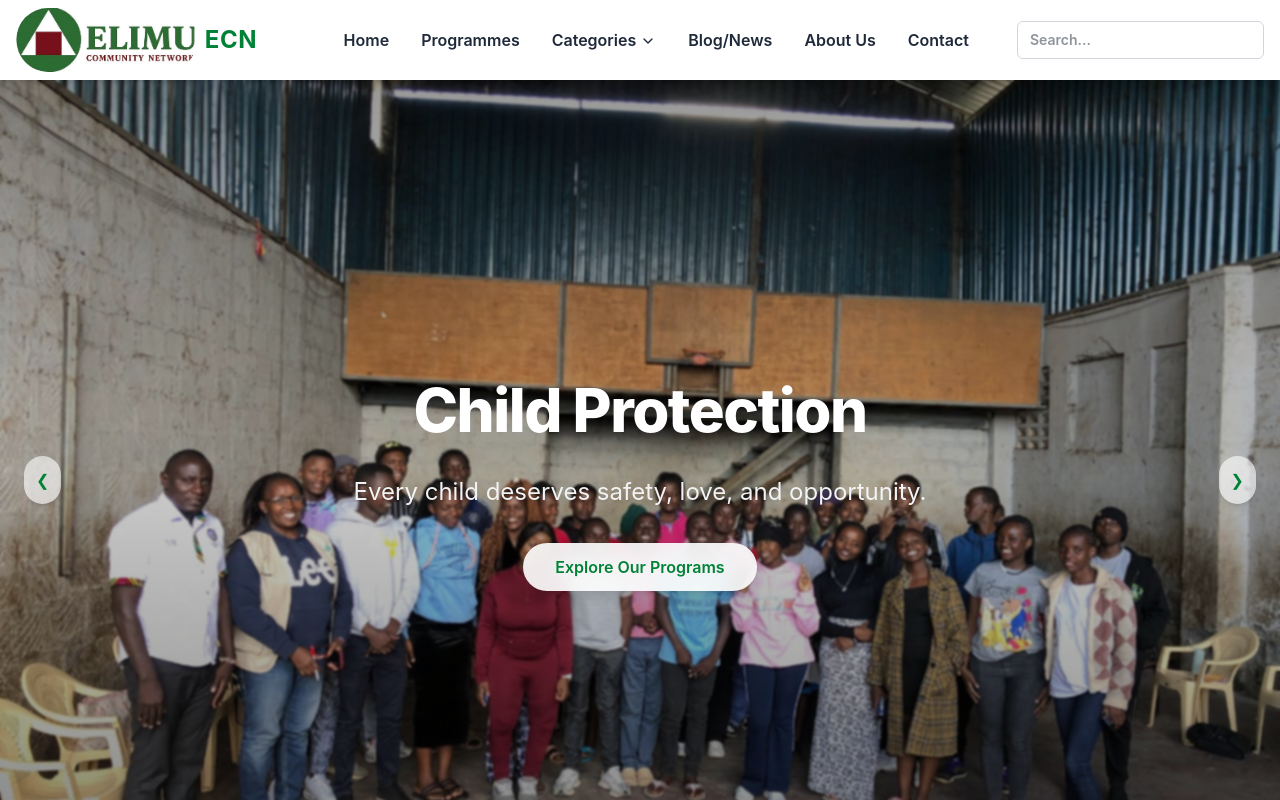
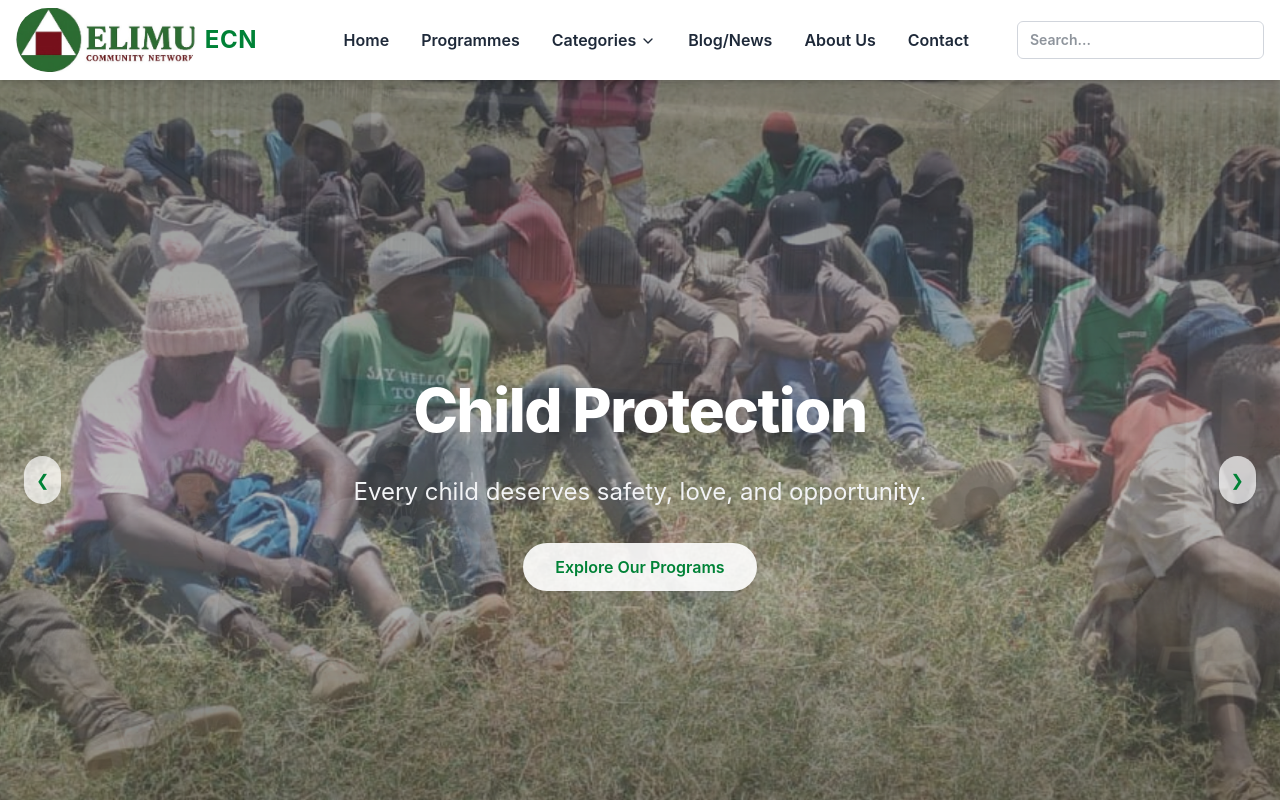
Before and after one commit to steph10920/ecnafrica, a React (Vite) app: page / in a window 1280 px wide. Shown: the top 800 px of the page. Built offline with nearby package versions, Linux system fonts and the light colour scheme.

Commit message:
framer motion + opacity fade added to home slides

```diff
--- a/src/pages/Home.jsx
+++ b/src/pages/Home.jsx
@@ -67,7 +67,7 @@ export default function Home() {
   return (
     <div className="min-h-screen flex flex-col bg-gradient-to-br from-green-50 via-white to-green-100">
       {/* 🔹 HERO SECTION */}
-      <section className="relative w-full h-[100vh] sm:h-[100vh] md:h-[100vh] overflow-hidden">
+      <section className="relative w-full h-[100vh] overflow-hidden">
         {slides.map((slide, i) => (
           <motion.img
             key={i}
@@ -75,21 +75,30 @@ export default function Home() {
             alt={`Slide ${i + 1}`}
             loading="eager"
             decoding="async"
-            initial={{ opacity: 0 }}
-            animate={{ opacity: i === currentIndex ? 1 : 0 }}
-            transition={{ duration: 1.2, ease: "easeInOut" }}
-            className="absolute inset-0 w-full h-full object-cover object-center transition-opacity duration-1000 [image-rendering:crisp-edges] sm:[image-rendering:high-quality]"
-
+            initial={{ opacity: 0, scale: 1.05 }}
+            animate={{
+              opacity: i === currentIndex ? 1 : 0,
+              scale: i === currentIndex ? 1 : 1.1, // zoom subtlely out or in
+            }}
+            transition={{ duration: 1.6, ease: "easeInOut" }}
+            className="absolute inset-0 w-full h-full object-cover object-center transition-transform duration-[2000ms]"
+            style={{
+              imageRendering: "auto",
+              filter: i === currentIndex ? "brightness(1.05)" : "brightness(0.8)",
+            }}
           />
         ))}
 
-        <div className="absolute inset-0 bg-gradient-to-b from-black/40 via-black/20 to-black/50 backdrop-blur-[1px]" />
+        {/* Subtle gradient overlay (no blur) */}
+        <div className="absolute inset-0 bg-gradient-to-b from-black/40 via-black/20 to-black/50" />
 
+        {/* Text Overlay */}
         <motion.div
           key={currentIndex}
           initial={{ opacity: 0, y: 30 }}
           animate={{ opacity: 1, y: 0 }}
-          transition={{ duration: 0.8 }}
+          exit={{ opacity: 0, y: -30 }}
+          transition={{ duration: 0.9, ease: "easeOut" }}
           className="absolute inset-0 flex flex-col items-center justify-center text-white text-center px-6"
         >
           <h1 className="text-3xl sm:text-5xl md:text-6xl font-extrabold mb-3 sm:mb-5 drop-shadow-2xl leading-snug tracking-tight">
@@ -100,18 +109,18 @@ export default function Home() {
           </p>
           <a
             href="/programs"
-            className="bg-white/90 text-green-700 font-semibold px-8 py-3 rounded-full shadow-lg hover:bg-white hover:scale-105 transition-all duration-300 backdrop-blur-md"
+            className="bg-white/90 text-green-700 font-semibold px-8 py-3 rounded-full shadow-lg hover:bg-white hover:scale-105 transition-all duration-300"
           >
             Explore Our Programs
           </a>
         </motion.div>
 
-        {/* Navigation arrows */}
+        {/* Navigation Arrows */}
         <button
           onClick={() =>
             setCurrentIndex((i) => (i === 0 ? slides.length - 1 : i - 1))
           }
-          className="absolute left-3 sm:left-6 top-1/2 -translate-y-1/2 bg-white/60 hover:bg-white text-green-700 rounded-full p-2 sm:p-3 shadow-md hover:scale-110 transition"
+          className="absolute left-3 sm:left-6 top-1/2 -translate-y-1/2 bg-white/70 hover:bg-white text-green-700 rounded-full p-2 sm:p-3 shadow-md hover:scale-110 transition"
         >
           ❮
         </button>
@@ -119,12 +128,12 @@ export default function Home() {
           onClick={() =>
             setCurrentIndex((i) => (i === slides.length - 1 ? 0 : i + 1))
           }
-          className="absolute right-3 sm:right-6 top-1/2 -translate-y-1/2 bg-white/60 hover:bg-white text-green-700 rounded-full p-2 sm:p-3 shadow-md hover:scale-110 transition"
+          className="absolute right-3 sm:right-6 top-1/2 -translate-y-1/2 bg-white/70 hover:bg-white text-green-700 rounded-full p-2 sm:p-3 shadow-md hover:scale-110 transition"
         >
           ❯
         </button>
 
-        {/* Slide dots */}
+        {/* Slide Dots */}
         <div className="absolute bottom-6 w-full flex justify-center gap-2">
           {slides.map((_, i) => (
             <button
```
